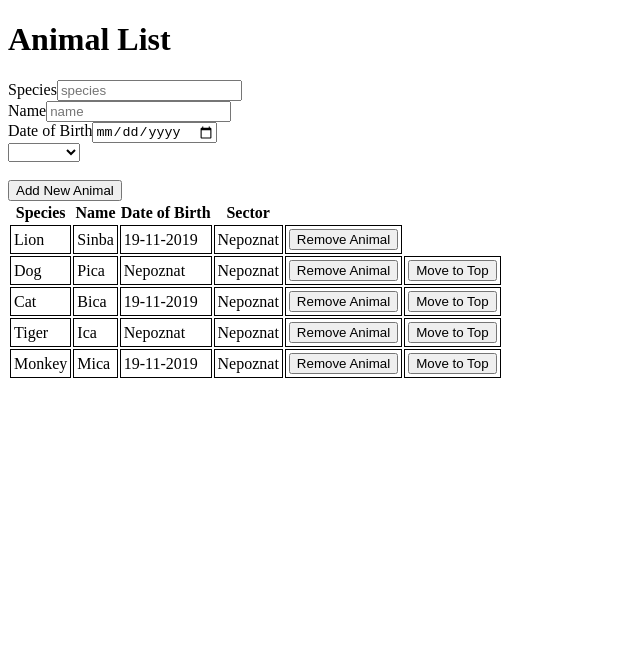
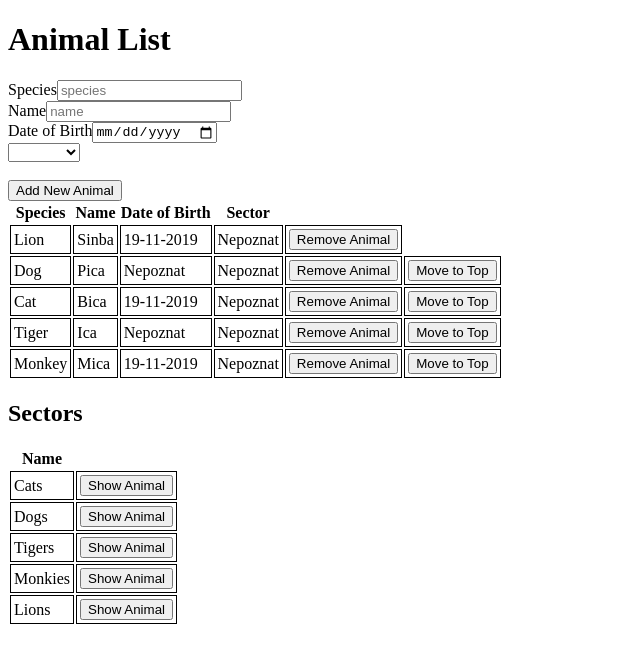
Before and after one commit to dusankaK/zoo-vue, a Vue app: page / in a window 1280 px wide. Shown: the top 658 px of the page, without its empty margins (0-640 px from the left). Built offline with nearby package versions, Linux system fonts and the light colour scheme.

Commit message:
Sedmi zadatak

```diff
--- a/src/components/AnimalList.vue
+++ b/src/components/AnimalList.vue
@@ -32,13 +32,26 @@
             <td>{{ animal.sector ? animal.sector : 'Nepoznat' }}</td>
 
             <td>
-                    <button @click="removeAnimal(key)">Remove Animal</button>
+                <button @click="removeAnimal(key)">Remove Animal</button>
             </td>
              <td v-if="key > 0">
                 <button @click="moveToTop(key)">Move to Top</button>
             </td>
         </tr>
     </table>
+
+    <h2>Sectors</h2>
+        <table>
+            <tr>
+                <th>Name</th>
+            </tr>
+            <tr v-for="(sector, key) in sectors" :key="key" >
+                <td>{{ sector }}</td>
+                <td>
+                    <button @click ="showAnimal(sector)">Show Animal</button>
+                </td>
+            </tr>
+        </table>
     </div>
 </template>
 
@@ -77,8 +90,17 @@ export default {
         addAnimal(){
             this.animals.push({...this.newAnimal});
             this.newAnimal = {};
+        },
+
+        showAnimal(sector) {
+            let listOfAnimal = [];
+            this.animals.forEach(function(animal){
+                if(sector == animal.sector){
+                    listOfAnimal.push(` ${animal.species} ${animal.name}`);
+               }
+           })
+           alert(listOfAnimal.toString());
         }
-
 
     }
 
```
